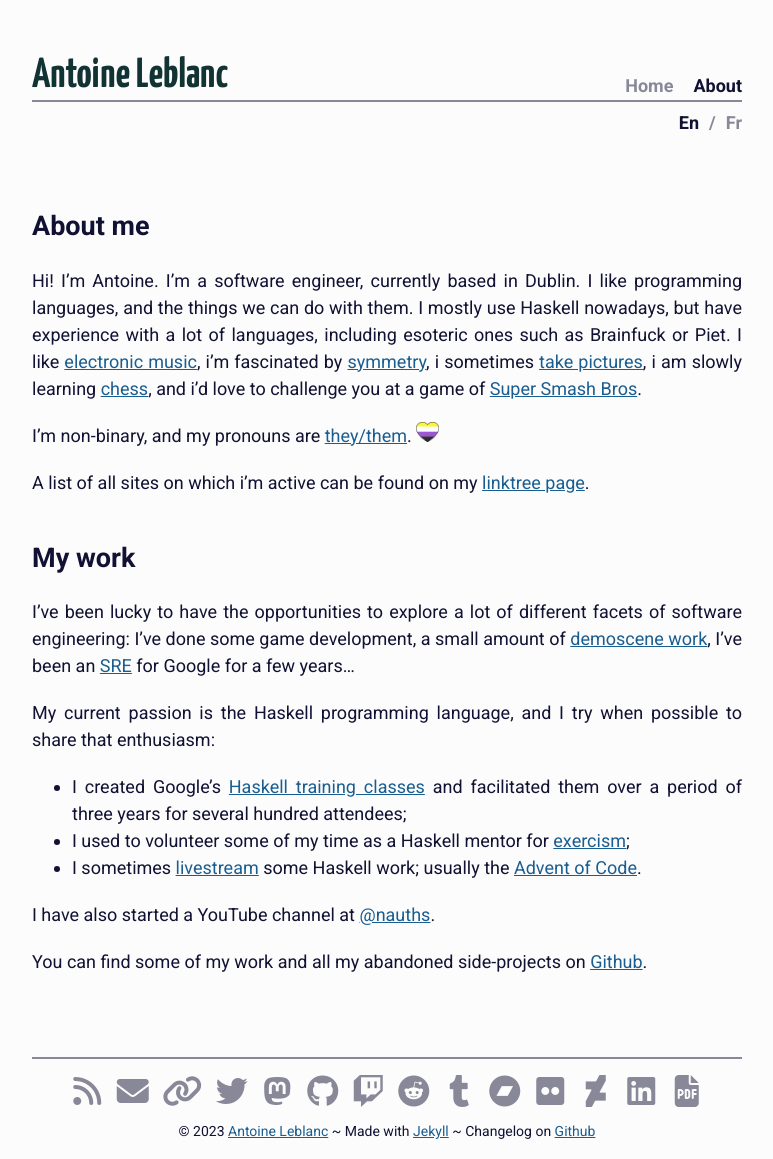
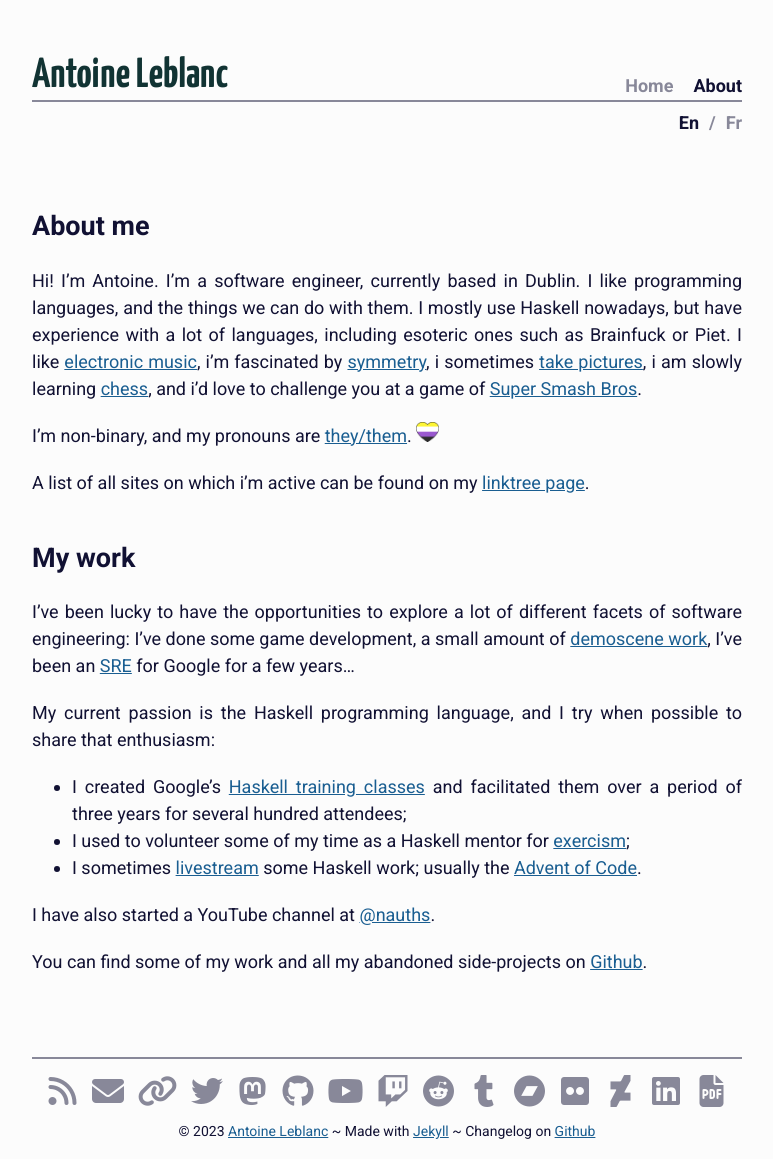
Before and after one commit to nicuveo/nauths.fr, a Jekyll site: the page built from en/about.md, in a window 1280 px wide. Shown: the whole page, without its empty margins (253-1026 px from the left). Built offline with Jekyll 4.4.1, drawn with Linux system fonts in a browser that asks for light colours.

Commit message:
Add youtube in footer.

```diff
--- a/_data/urls.yml
+++ b/_data/urls.yml
@@ -14,3 +14,4 @@
 tumblr:     "https://tumblr.com/nicuveo"
 twitch:     "https://twitch.tv/nicuveo"
 twitter:    "https://twitter.com/nicuveo"
+youtube:    "https://youtube.com/@nauths"
--- a/_includes/footer.html
+++ b/_includes/footer.html
@@ -11,6 +11,7 @@
  <a class="link" href="{{ u.twitter    }}">         <i class="fa fa-2x fa-brands fa-twitter"    ></i></a>
  <a class="link" href="{{ u.mastodon   }}" rel="me"><i class="fa fa-2x fa-brands fa-mastodon"   ></i></a>
  <a class="link" href="{{ u.github     }}">         <i class="fa fa-2x fa-brands fa-github"     ></i></a>
+ <a class="link" href="{{ u.youtube    }}">         <i class="fa fa-2x fa-brands fa-youtube"    ></i></a>
  <a class="link" href="{{ u.twitch     }}">         <i class="fa fa-2x fa-brands fa-twitch"     ></i></a>
  <a class="link" href="{{ u.reddit     }}">         <i class="fa fa-2x fa-brands fa-reddit"     ></i></a>
  <a class="link" href="{{ u.tumblr     }}">         <i class="fa fa-2x fa-brands fa-tumblr"     ></i></a>
```
